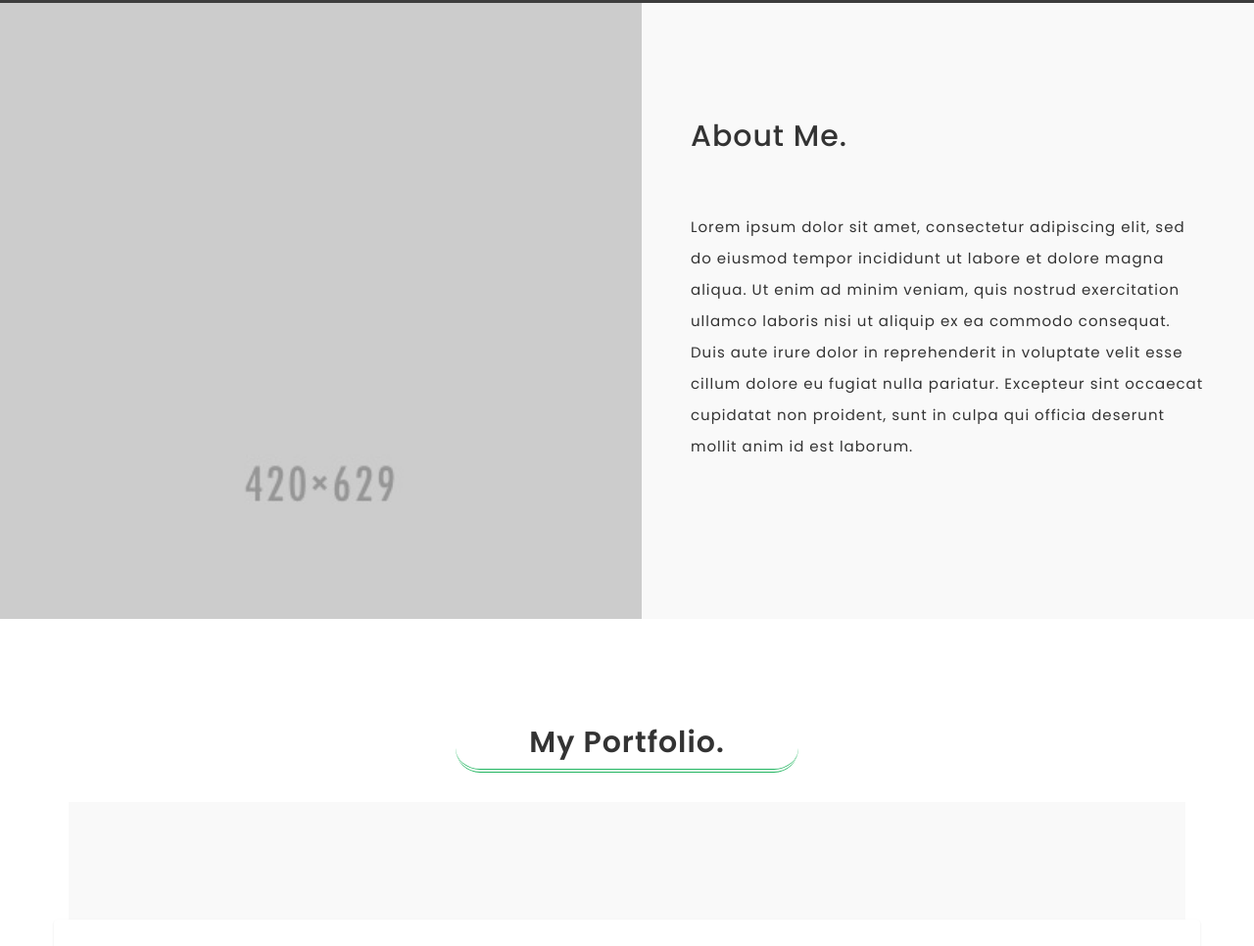
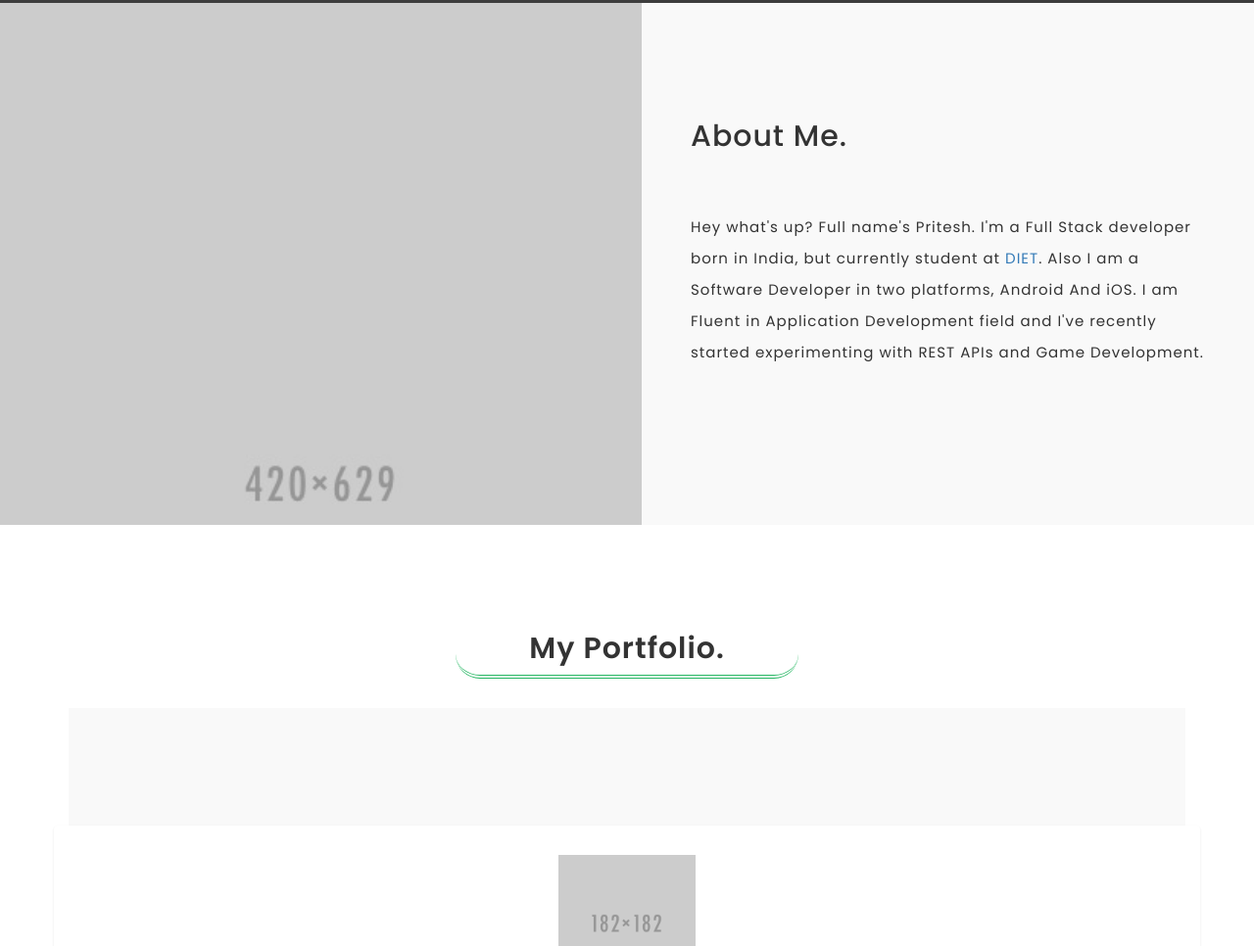
Before and after one commit to PriteshR/priteshr.github.io, a plain HTML site: page index.html in a window 1280 px wide. Shown: the part 797-1763 px from the top of the page at 98% size. Drawn offline with Linux system fonts and the light colour scheme; some packages are replaced by stand-ins of ours.

Commit message:
Update index.html

```diff
--- a/index.html
+++ b/index.html
@@ -141,7 +141,11 @@
 
                   <h2>About Me.</h2>
 
-                  <p>Lorem ipsum dolor sit amet, consectetur adipiscing elit, sed do eiusmod tempor incididunt ut labore et dolore magna aliqua. Ut enim ad minim veniam, quis nostrud exercitation ullamco laboris nisi ut aliquip ex ea commodo consequat. Duis aute irure dolor in reprehenderit in voluptate velit esse cillum dolore eu fugiat nulla pariatur. Excepteur sint occaecat cupidatat non proident, sunt in culpa qui officia deserunt mollit anim id est laborum.</p>
+                  <p>Hey what's up? Full name's Pritesh. I'm a Full Stack developer born in India, but currently student at <a href="darshan.ac.in">DIET</a>.
+
+
+
+Also I am a Software Developer in two platforms, Android And iOS. I am Fluent in Application Development field and I've recently started experimenting with REST APIs and Game Development.</p>
                  </div>
 
               </div>
```
